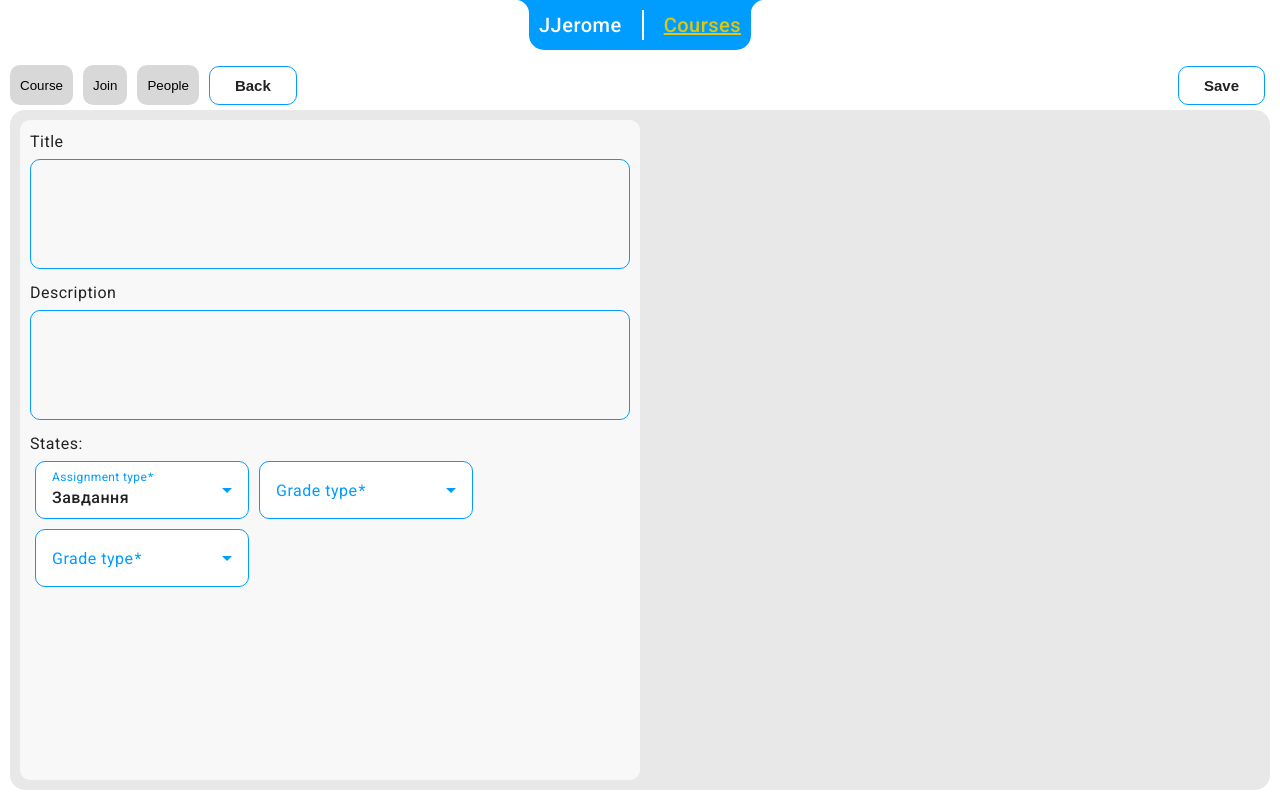
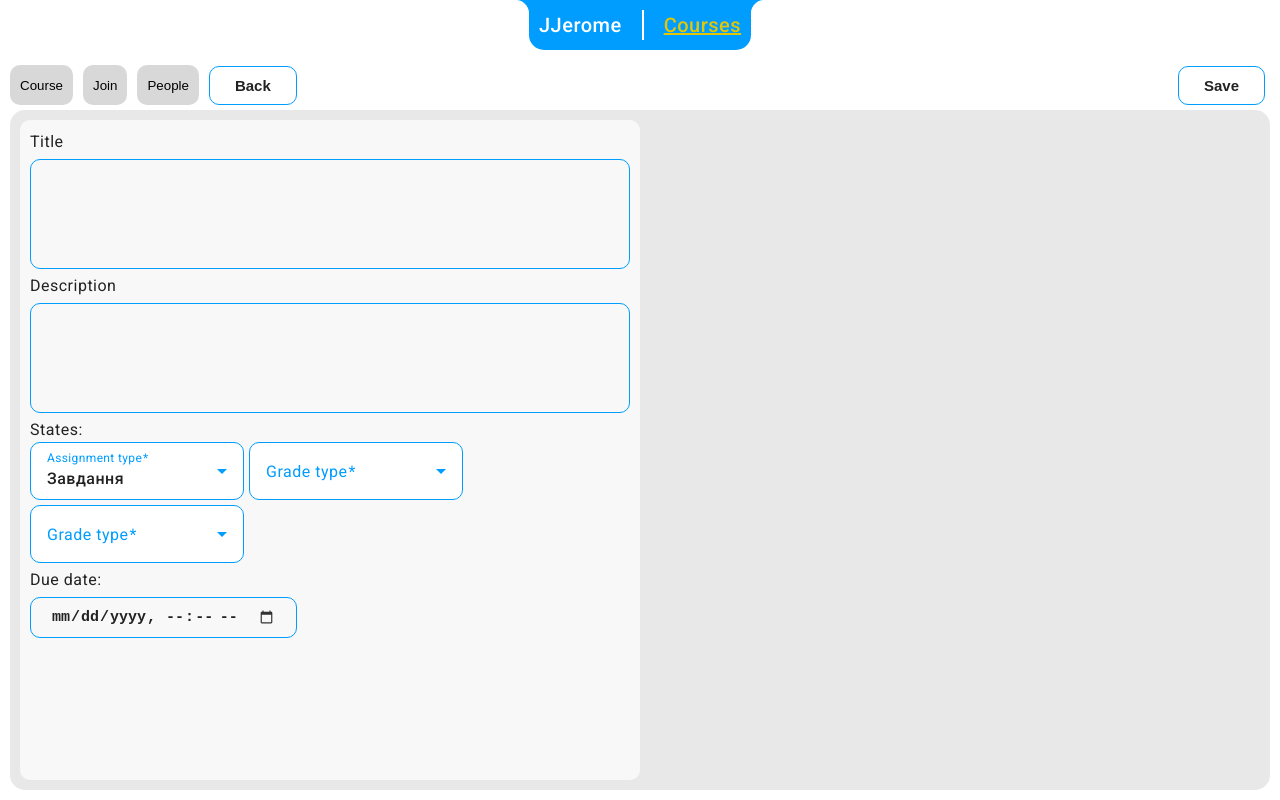
Before and after one commit to PNU-SE-3-team-7/LabControlFrontEnd, an Angular app: page /course/1/assignment/create in a window 1280 px wide. Built offline with nearby package versions, Linux system fonts and the light colour scheme.

Commit message:
[LAB] SOme changes 3

```diff
--- a/src/app/pages/course-edit/course-assignment-edit/course-assignment-edit.component.html
+++ b/src/app/pages/course-edit/course-assignment-edit/course-assignment-edit.component.html
@@ -36,17 +36,12 @@
           </mat-select>
         </mat-form-field>
       </div>
-      <!--    </div>-->
-      <!--    <mat-form-field>-->
-      <!--      <mat-label>Від</mat-label>-->
-      <!--      <input matInput-->
-      <!--             [matDatepicker]="pickerFrom"-->
-      <!--             placeholder="&#45;&#45;/&#45;&#45;/&#45;&#45;"-->
-      <!--             formControlName="dateFrom">-->
-      <!--      <mat-datepicker-toggle matSuffix [for]="pickerFrom"></mat-datepicker-toggle>-->
-      <!--      <mat-datepicker #pickerFrom></mat-datepicker>-->
-      <!--    </mat-form-field>-->
+      <div class="form-field">
+        <mat-label class="field-label">Due date:</mat-label>
+        <input class="base-input" type="datetime-local" placeholder="start date" formControlName="dueDate">
+      </div>
     </div>
+
   </form>
 
   <div class="sub-assignments">
--- a/src/app/pages/course-edit/course-assignment-edit/course-assignment-edit.component.scss
+++ b/src/app/pages/course-edit/course-assignment-edit/course-assignment-edit.component.scss
@@ -32,13 +32,17 @@
       flex-wrap: wrap;
 
       .form-field {
-        margin: 5px;
+        margin: 0 5px 5px 0;
 
         min-width: 200px;
       }
     }
 
     .form-field {
+      display: flex;
+
+      flex-direction: column;
+
       .base-input {
         margin: 5px 0;
 
--- a/src/app/pages/course-edit/course-assignment-edit/course-assignment-edit.component.ts
+++ b/src/app/pages/course-edit/course-assignment-edit/course-assignment-edit.component.ts
@@ -96,6 +96,7 @@ export class CourseAssignmentEditComponent implements ICourseChildEvents, OnInit
     console.log(this.assignmentEditForm?.controls.title.value)
     console.log(this.assignmentEditForm?.controls.description.value)
     console.log(this.assignmentEditForm?.controls.type.value)
+    console.log(this.assignmentEditForm?.controls.dueDate.value)
   }
 
   protected readonly AssignmentType = AssignmentType;
--- a/src/other-styles/base-input.scss
+++ b/src/other-styles/base-input.scss
@@ -1,6 +1,6 @@
 $input-main-color: transparent !default;
 $input-secondary-color: #009dff !default;
-$input-text-color: #222 !default;
+$input-text-color: #222222 !default;
 
 .base-input {
   box-sizing: border-box;
@@ -34,6 +34,35 @@ $input-text-color: #222 !default;
     transform: scale(0.99);
     border: 1px solid $input-secondary-color;
   }
+
+  &[type="datetime-local"] {
+    appearance: none;
+    padding: 10px 20px;
+
+    width: max-content;
+
+    &::-webkit-calendar-picker-indicator {
+      color: $input-text-color;
+      opacity: 0.8;
+      cursor: pointer;
+    }
+
+    &::-webkit-datetime-edit-fields-wrapper {
+      padding: 0;
+    }
+
+    &::-webkit-datetime-edit,
+    &::-webkit-datetime-edit-year-field,
+    &::-webkit-datetime-edit-month-field,
+    &::-webkit-datetime-edit-day-field,
+    &::-webkit-datetime-edit-hour-field,
+    &::-webkit-datetime-edit-minute-field,
+    &::-webkit-datetime-edit-second-field,
+    &::-webkit-datetime-edit-millisecond-field,
+    &::-webkit-datetime-edit-ampm-field {
+      color: $input-text-color;
+    }
+  }
 }
 
 .input {
```
Also changed, not shown: src/app/app.module.ts (+9 -1 lines).
